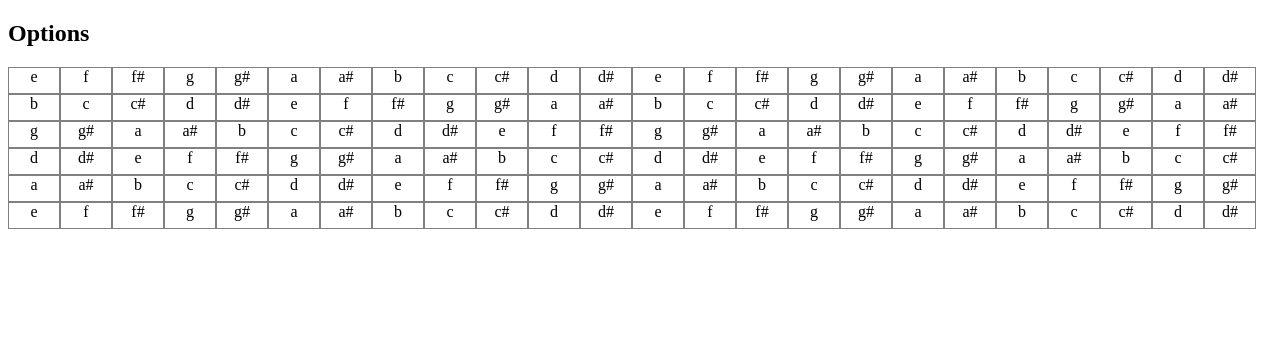
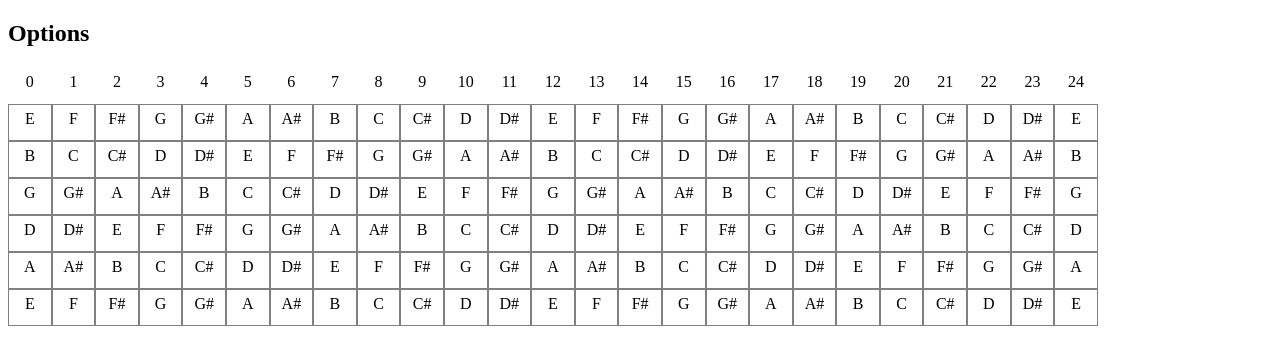
Before and after one commit to kodemonki/react-fretboard, a React app: page / in a window 1280 px wide. Built offline with nearby package versions, Linux system fonts and the light colour scheme.

Commit message:
centralised layout data

```diff
--- a/src/js/components/Fret.js
+++ b/src/js/components/Fret.js
@@ -13,9 +13,6 @@ export default class Fret extends React.Component {
     return valueArray[num];
   }
   render() {
-
-    return <div className="fret">
-             {this.getNote(this.props.note)}
-           </div>;
+    return <div className="fret">{this.getNote(this.props.note)}</div>;
   }
 }
--- /dev/null
+++ b/src/js/components/FretLabel.js
@@ -0,0 +1,7 @@
+import React from "react";
+
+export default class FretLabel extends React.Component {
+  render() {
+    return <div className="fret-label">{this.props.note}</div>;
+  }
+}
--- a/src/js/components/FretLabels.js
+++ b/src/js/components/FretLabels.js
@@ -1,12 +1,20 @@
 import React from "react";
+import FretLabel from "./FretLabel";
 
 export default class FretLabels extends React.Component {
   constructor(){
     super();
   }
+  getLabels(semitones){
+    var frets = [];
+    for (var i = 0; i < semitones; i++) {
+      frets.push(<FretLabel note={i} key={i} />);
+    }
+    return frets;
+  }
   render() {
     return <div>
-
+             {this.getLabels(this.props.guitar.semitones)}
            </div>;
   }
 }
--- a/src/js/components/Fretboard.js
+++ b/src/js/components/Fretboard.js
@@ -3,13 +3,10 @@ import React from "react";
 import String from "./String";
 
 export default class FretBoard extends React.Component {
-  constructor(){
-    super();
-  }
   render() {
     return <div>
              {this.props.guitar.strings.map((note, index) => {
-               return <String key={index} baseNote={note}/>;
+               return <String key={index} guitar={this.props.guitar} baseNote={note}/>;
              })}
            </div>;
   }
--- a/src/js/components/Layout.js
+++ b/src/js/components/Layout.js
@@ -3,10 +3,6 @@ import React from "react";
 import Options from "./Options";
 import FretLabels from "./FretLabels";
 import FretBoard from "./FretBoard";
-
-/*
-0:a 1:a# 2:b 3:c 4:c# 5:d 6:d# 7:e 8:f 9:f# 10:g 11:g#
-*/
 
 export default class Layout extends React.Component {
 
@@ -14,7 +10,8 @@ export default class Layout extends React.Component {
     super();
     this.state = {
       guitar: {
-        strings:[7,2,10,5,0,7]
+        strings:[7,2,10,5,0,7],
+        semitones:25
       }
     }
   }
--- a/src/js/components/String.js
+++ b/src/js/components/String.js
@@ -3,14 +3,10 @@ import React from "react";
 import Fret from "./Fret";
 
 export default class String extends React.Component {
-  constructor(props){
-    super(props);
-  }
   getFrets(note){
-    const semitones = 24;
     const octave = 12;
     var frets = [];
-    for (var i = 0; i < semitones; i++) {
+    for (var i = 0; i < this.props.guitar.semitones; i++) {
       var tone = this.props.baseNote+i;
       while(tone >= octave){
         tone -= octave;
--- a/src/styles/appStyles.scss
+++ b/src/styles/appStyles.scss
@@ -12,7 +12,20 @@ body {
 .fret {
   display: inline-block;
   border: 1px grey solid;
-  min-width: 50px;
+  min-width: 2.5%;
   min-height: 25px;
   text-align: center;
+  padding:5px;
+  text-transform: uppercase;
+
 }
+.fret-label {
+  display: inline-block;
+  border: 1px white solid;
+  min-width: 2.5%;
+  min-height: 25px;
+  text-align: center;
+  padding:5px;
+  text-transform: uppercase;
+
+}
```
